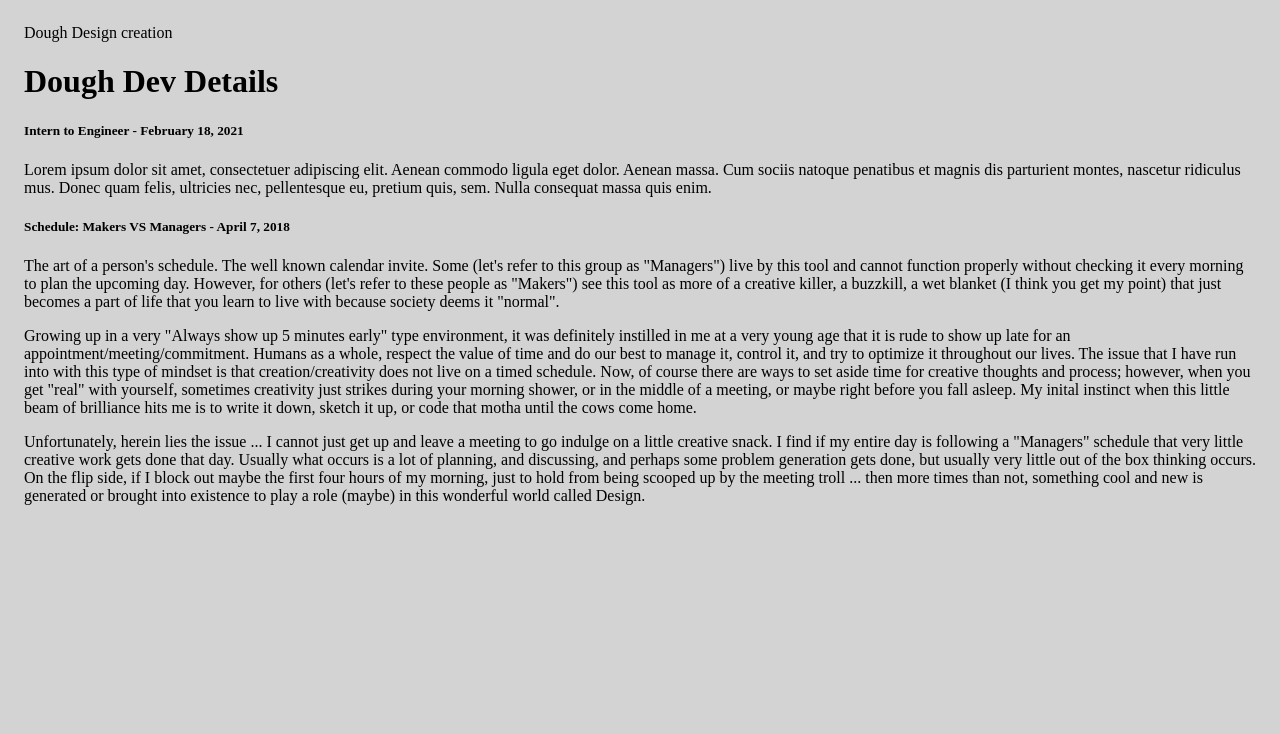
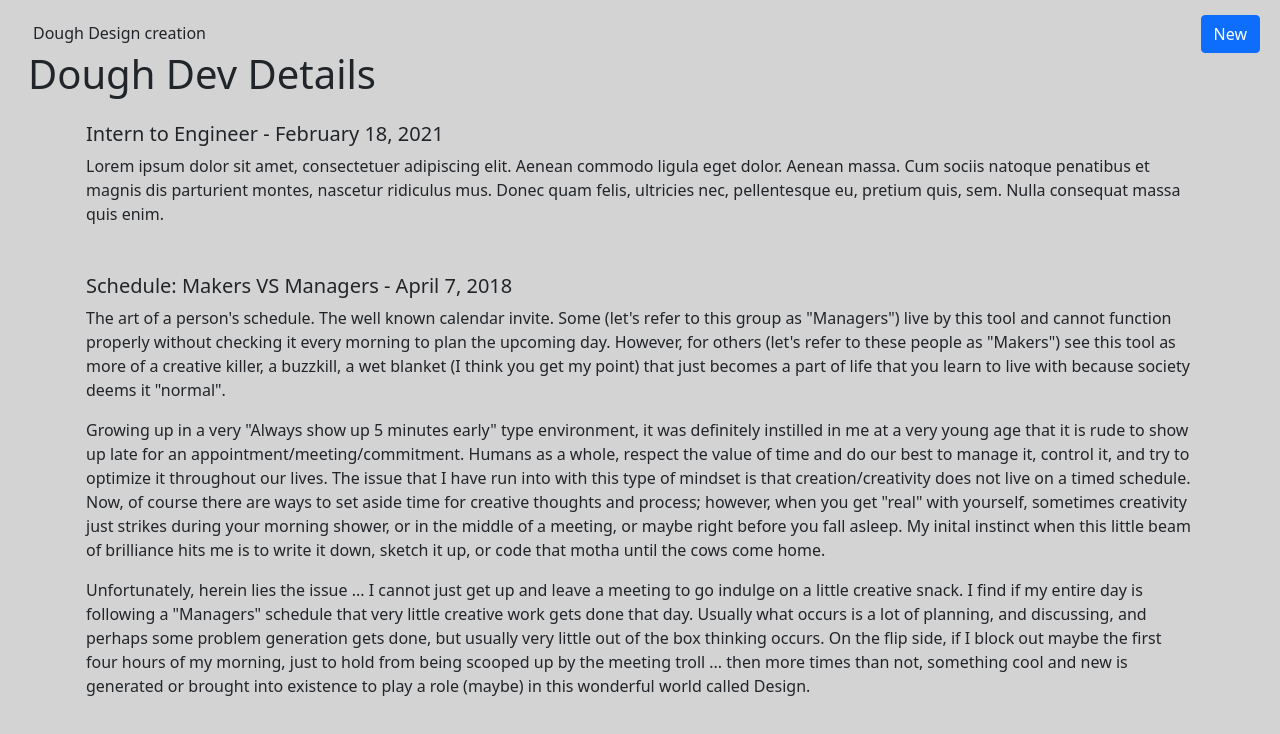
Before and after one commit to jamesjdougherty/dough-dev, a website: page index.html in a window 1280 px wide. Drawn offline with nearby package versions, Linux system fonts and the light colour scheme.

Commit message:
Add bootstrap

```diff
--- a/index.html
+++ b/index.html
@@ -4,10 +4,11 @@
 <head>
   <title>Dough Dev Details</title>
   <script src="https://unpkg.com/vue"></script>
+  <link href="https://cdn.jsdelivr.net/npm/bootstrap@5.1.1/dist/css/bootstrap.min.css" rel="stylesheet" integrity="sha384-F3w7mX95PdgyTmZZMECAngseQB83DfGTowi0iMjiWaeVhAn4FJkqJByhZMI3AhiU" crossorigin="anonymous">
 </head>
 
-<body>
-  <div id="app">
+<body class="container-fluid" style="background-color: lightgray;">
+  <div id="app" style="padding: 5px;">
     {{ message }}
   </div>
 
@@ -23,6 +24,10 @@
   <h1>Dough Dev Details</h1>
 
   <div>
+    <button type="button" class="btn btn-primary" style="position: absolute; right: 10px; top: 5px; margin: 10px;">New</button>
+  </div>
+
+  <div class="container" style="padding: 1em;">
     <h5>Intern to Engineer - February 18, 2021</h5>
     <p>
       Lorem ipsum dolor sit amet, consectetuer adipiscing elit. Aenean commodo ligula eget dolor.
@@ -31,7 +36,7 @@
     </p>
   </div>
 
-  <div>
+  <div class="container" style="padding: 1em;">
     <h5>Schedule: Makers VS Managers - April 7, 2018</h5>
     <p>
       The art of a person's schedule. The well known calendar invite. Some (let's refer to this group as
@@ -78,7 +83,6 @@
       in this wonderful world called Design.
     </p>
   </div>
-
 </body>
 
 </html>
```
Also changed, not shown: README.md.
